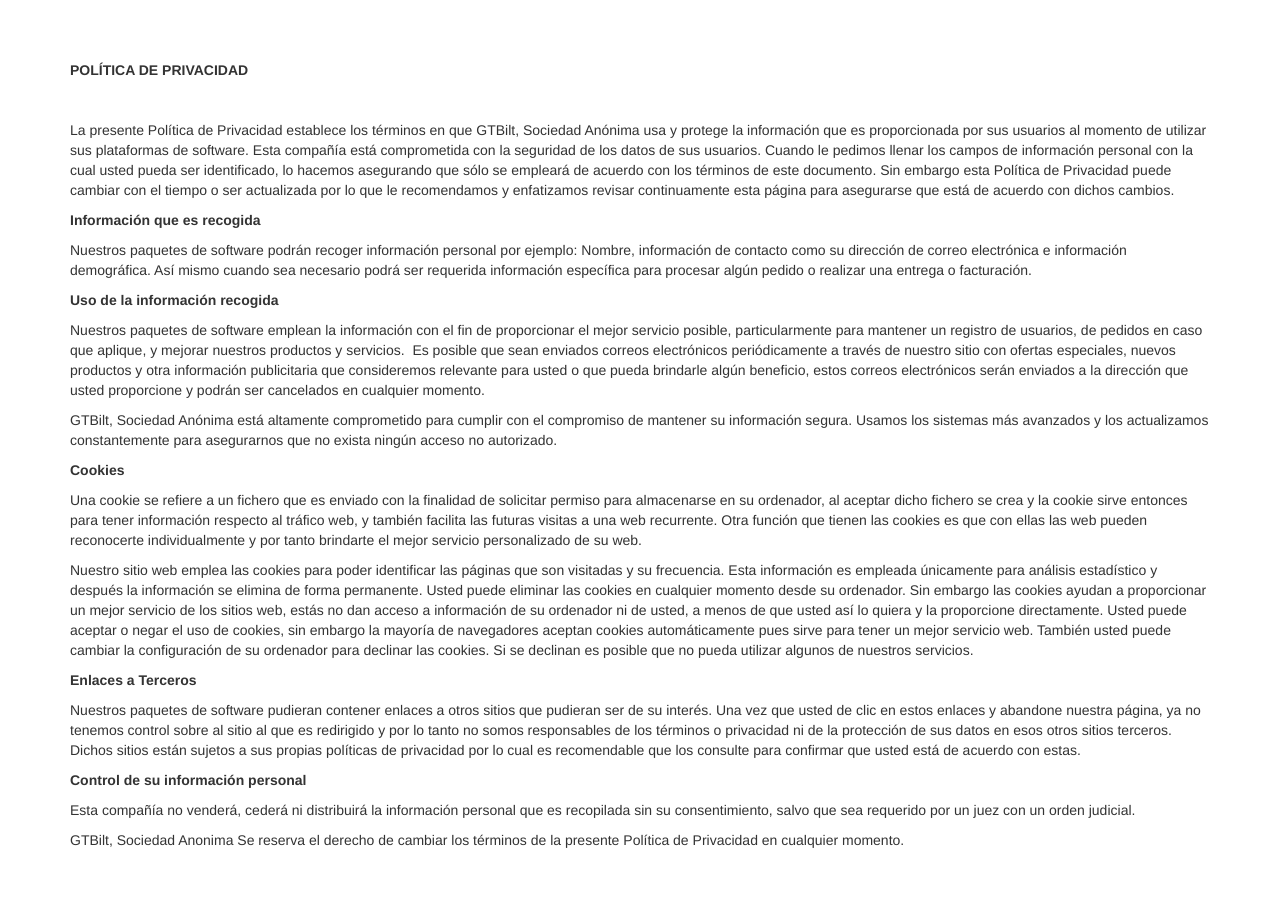
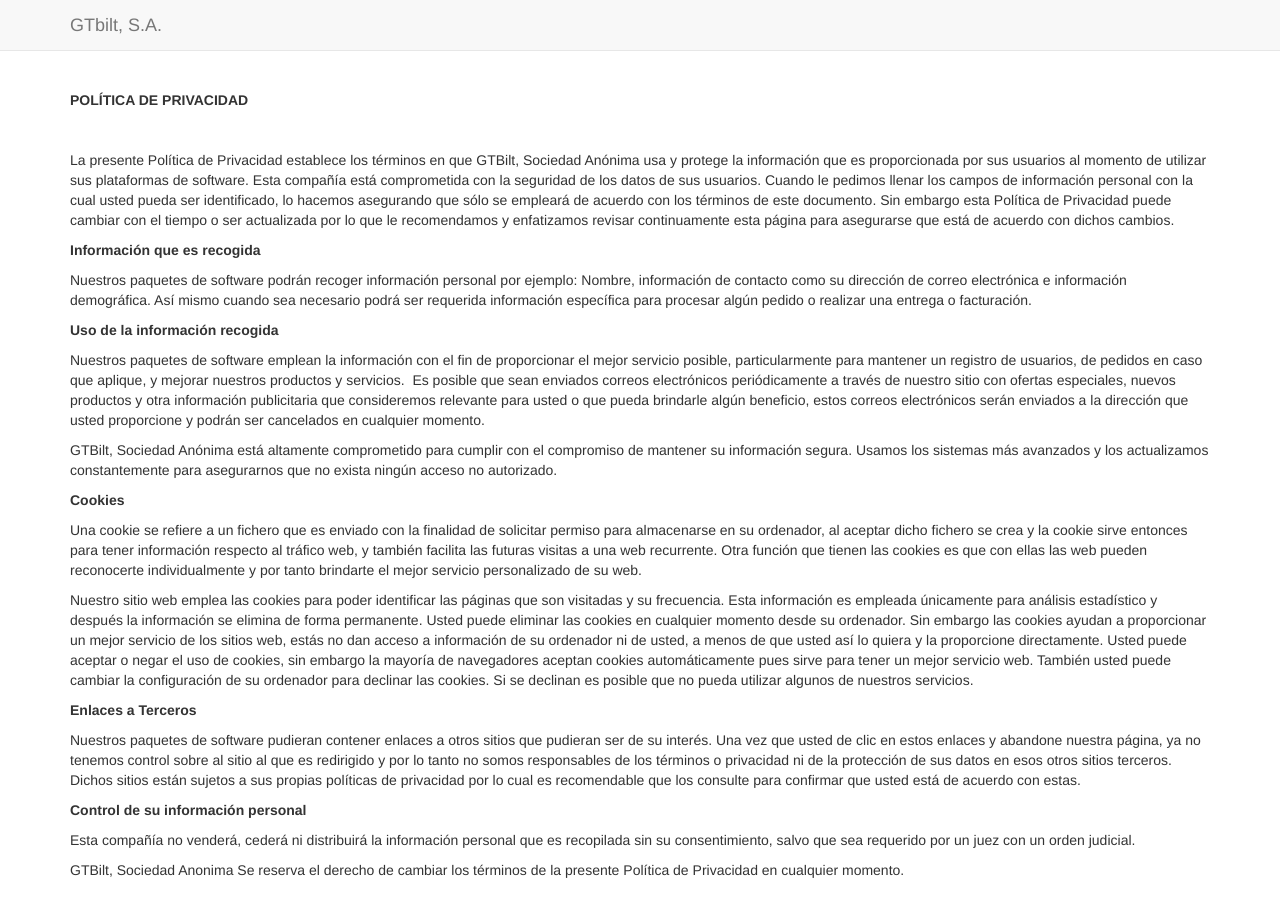
Before and after one commit to gtbilt/politica-de-privacidad, a website: page index.html in a window 1280 px wide. Before the commit the page ends 880 px from the top, so only its background shows below. Drawn offline with nearby package versions, Linux system fonts and the light colour scheme.

Commit message:
navbar added

```diff
--- a/index.html
+++ b/index.html
@@ -7,12 +7,20 @@
     <meta name="viewport" content="width=device-width, initial-scale=1">
     <title>GTBilt, Sociedad Anónima - Política de Privacidad</title>
     <!-- Bootstrap core CSS -->
-    <!-- Latest compiled and minified CSS -->
     <link rel="stylesheet" href="https://maxcdn.bootstrapcdn.com/bootstrap/3.3.7/css/bootstrap.min.css" integrity="sha384-BVYiiSIFeK1dGmJRAkycuHAHRg32OmUcww7on3RYdg4Va+PmSTsz/K68vbdEjh4u" crossorigin="anonymous">
 </head>
 
 <body>
     <div class="container">
+
+        <nav class="navbar navbar-default navbar-fixed-top">
+            <div class="container">
+                <div class="navbar-header">
+                    <a class="navbar-brand" href="https://www.gtbilt.com">GTbilt, S.A.</a>
+                </div>
+            </div>
+        </nav>
+        <p>&nbsp;</p>
         <p>&nbsp;</p>
         <p>&nbsp;</p>
         <p><strong>POLÍTICA DE PRIVACIDAD</strong></p>
```
Also changed, not shown: server.js (+11 -0 lines).
